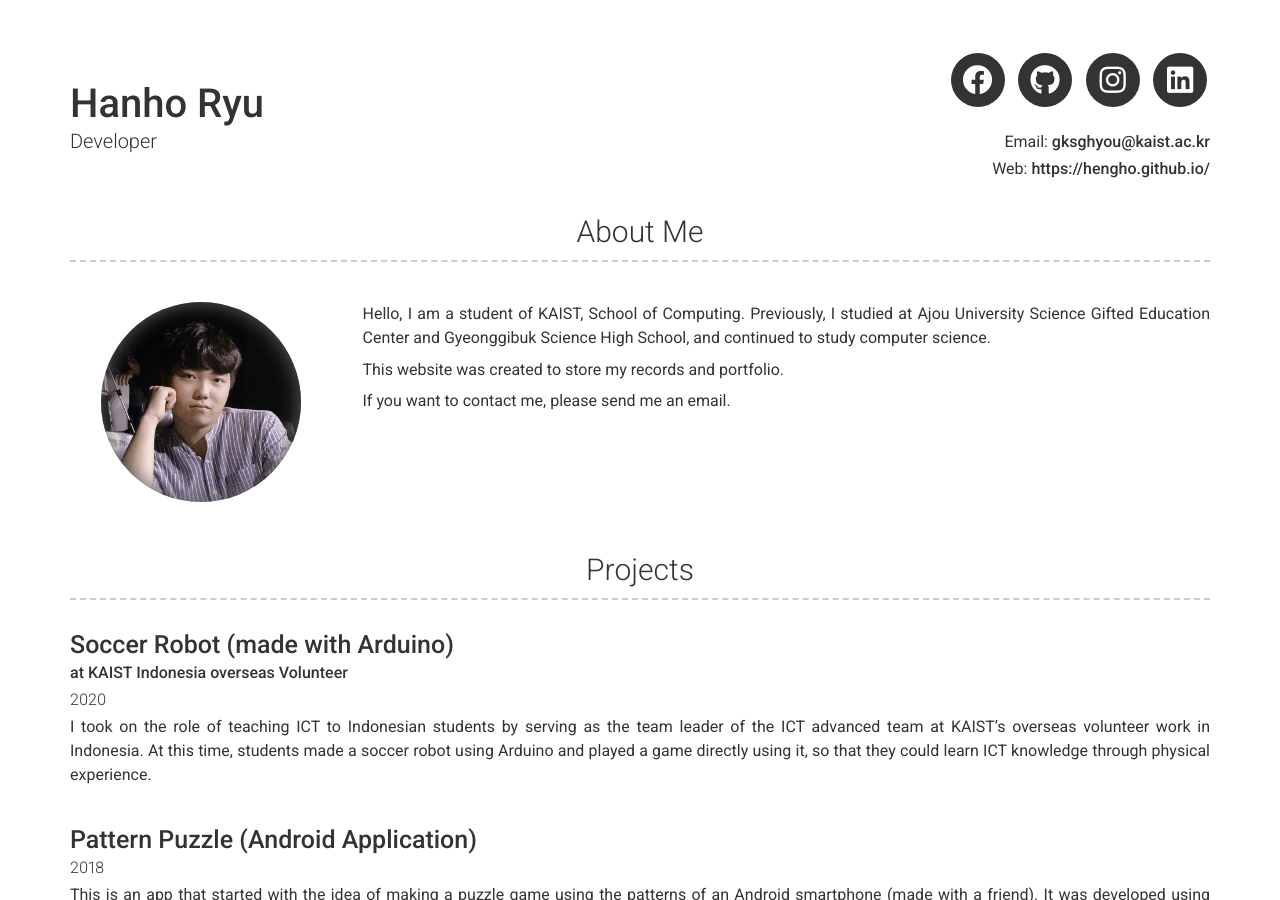
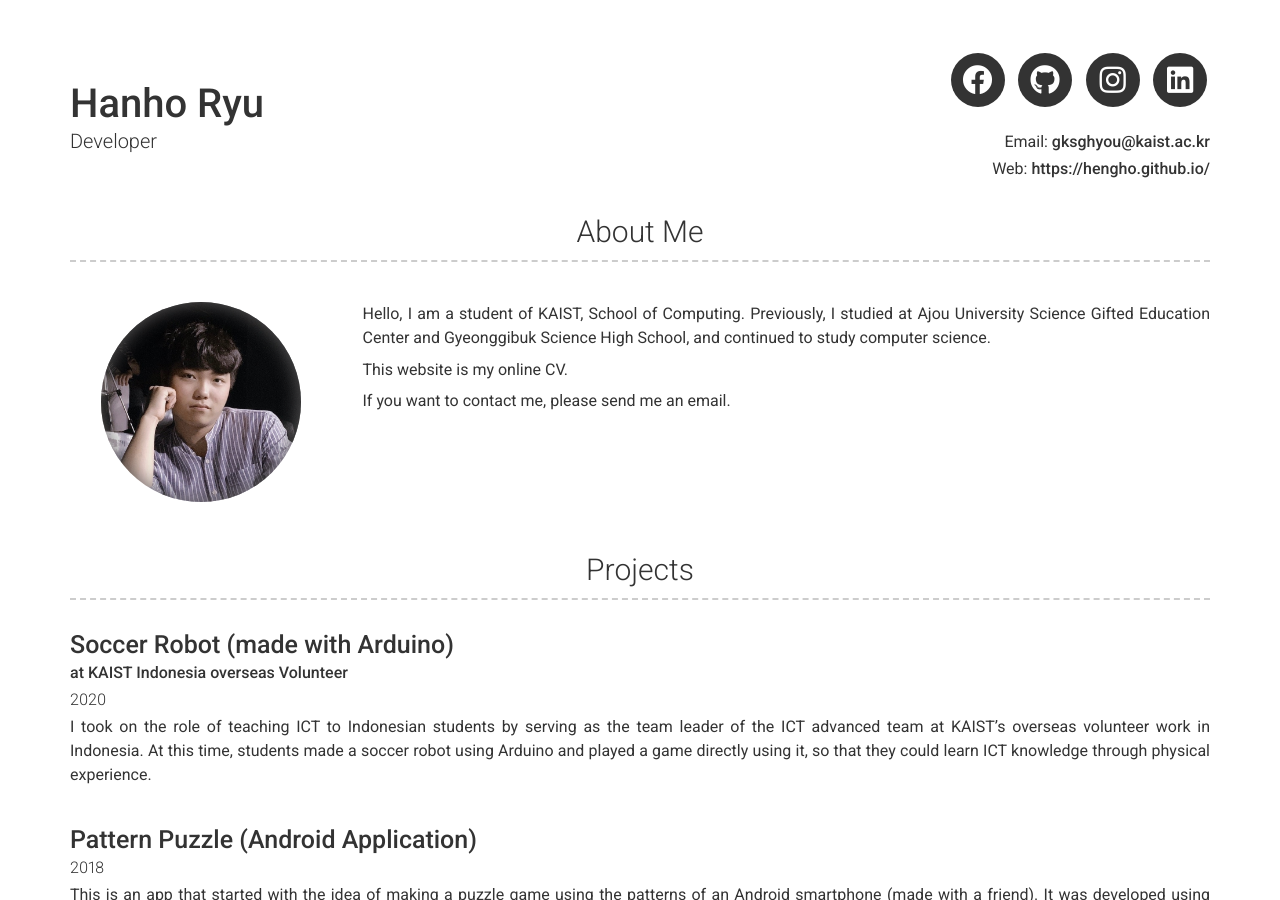
Before and after one commit to hengho/hengho.github.io, a Jekyll site: the page built from index.md, in a window 1280 px wide and 900 px high. Built offline with Jekyll 4.4.1, drawn with Linux system fonts in a browser that asks for light colours; nearby versions of some CDN libraries.

Commit message:
Update _config.yml

```diff
--- a/_config.yml
+++ b/_config.yml
@@ -56,7 +56,7 @@ about_profile_image: images/photo.jpg
 about_content: | # this will include new lines to allow paragraphs
   Hello, I am a student of KAIST, School of Computing. Previously, I studied at Ajou University Science Gifted Education Center and Gyeonggibuk Science High School, and continued to study computer science.
 
-  This website was created to store my records and portfolio.
+  This website is my online CV.
 
   If you want to contact me, please send me an email.
 
```
